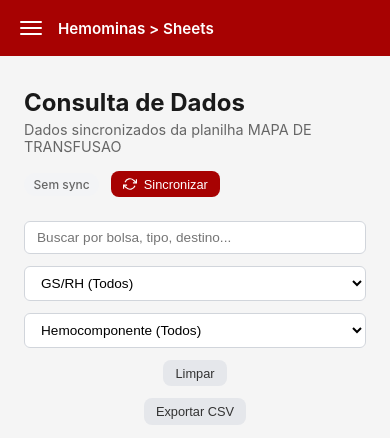
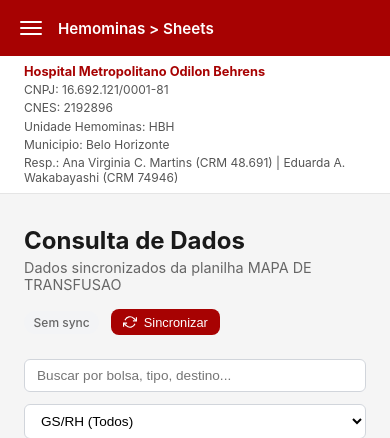
Before and after one commit to lfcmpi/hemominas_planilhas, a Flask app: page /consulta in a window 390 px wide. Shown: the top 438 px of the page. Run offline with Flask 3, Linux system fonts and the light colour scheme; a user stored in the database is signed in; data that the repository does not hold is empty.

Commit message:
feat(ui): adicionar header institucional do hospital
- Adicionar barra com dados do Hospital Metropolitano Odilon Behrens
- Incluir CNPJ, CNES, unidade Hemominas, municipio e responsaveis
- Estilizar com layout flex compacto e responsivo para mobile

Co-Authored-By: Claude <noreply@anthropic.com>

```diff
--- a/src/static/style.css
+++ b/src/static/style.css
@@ -208,6 +208,29 @@ body {
 }
 
 /* ========================
+   INSTITUTIONAL HEADER
+   ======================== */
+.app-header {
+    background: #fff;
+    border-bottom: 1px solid #e5e5e5;
+    padding: 0.5rem 1.5rem;
+}
+
+.app-header-inner {
+    display: flex;
+    flex-wrap: wrap;
+    align-items: center;
+    gap: 0.4rem 1.25rem;
+    font-size: 0.75rem;
+    color: #555;
+}
+
+.app-header-hospital {
+    color: var(--color-primary);
+    font-size: 0.8rem;
+}
+
+/* ========================
    MAIN CONTENT
    ======================== */
 .main-content {
@@ -1841,6 +1864,12 @@ tbody tr {
         padding-top: 56px;
     }
 
+    .app-header-inner {
+        flex-direction: column;
+        align-items: flex-start;
+        gap: 0.2rem;
+    }
+
     .edit-fields {
         grid-template-columns: 1fr;
     }
--- a/src/templates/base.html
+++ b/src/templates/base.html
@@ -100,6 +100,28 @@
 
     <!-- Main content -->
     <main class="main-content">
+        <div class="app-header">
+            <div class="app-header-inner">
+                <div class="app-header-item app-header-hospital">
+                    <strong>Hospital Metropolitano Odilon Behrens</strong>
+                </div>
+                <div class="app-header-item">
+                    CNPJ: 16.692.121/0001-81
+                </div>
+                <div class="app-header-item">
+                    CNES: 2192896
+                </div>
+                <div class="app-header-item">
+                    Unidade Hemominas: HBH
+                </div>
+                <div class="app-header-item">
+                    Municipio: Belo Horizonte
+                </div>
+                <div class="app-header-item">
+                    Resp.: Ana Virginia C. Martins (CRM 48.691) | Eduarda A. Wakabayashi (CRM 74946)
+                </div>
+            </div>
+        </div>
         <div class="container">
             {% block content %}{% endblock %}
         </div>
```
